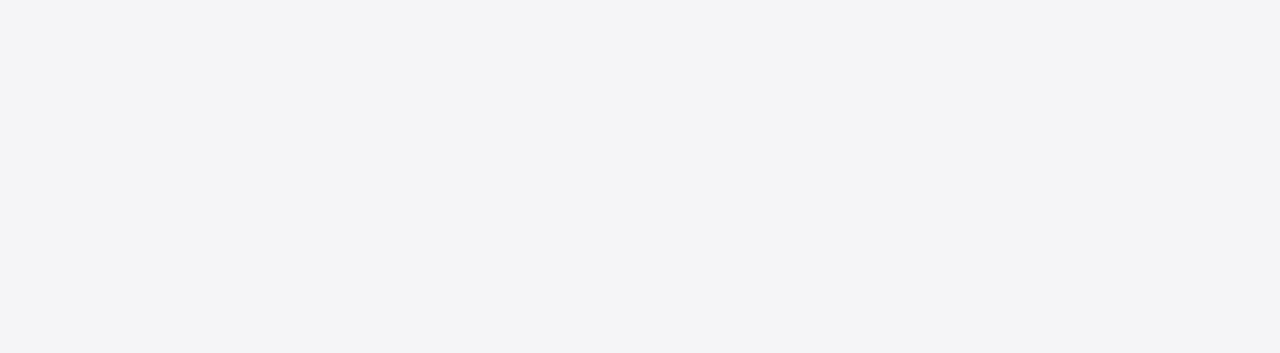
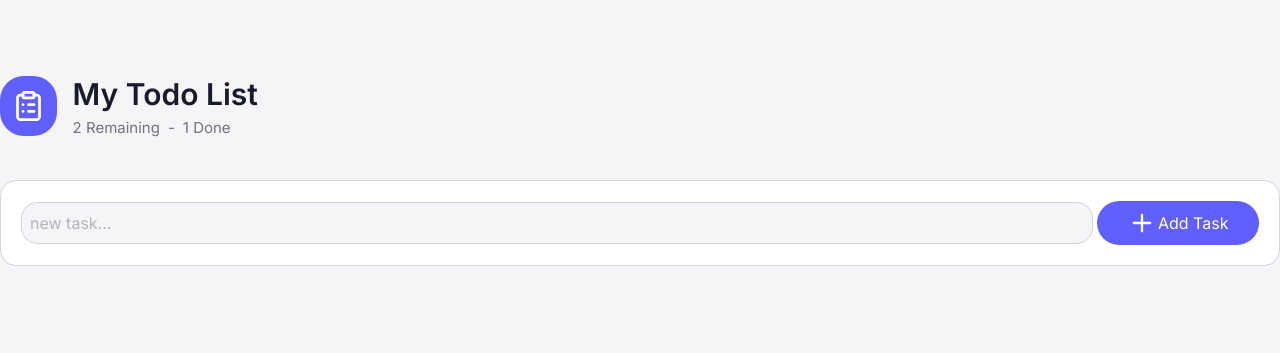
Before and after one commit to HananQerem1/Todo-list, a website: page index.html in a window 1280 px wide. Drawn offline with nearby package versions, Linux system fonts and the light colour scheme; files that its build step writes are made by us from their sources.

Commit message:
implement todo list UI with task management actions

```diff
--- a/assets/css/input.css
+++ b/assets/css/input.css
@@ -42,3 +42,43 @@
         @apply text-secondary text-[15px] capitalize;
     }
 }
+
+@layer utilities{
+    .row-start{
+        @apply flex justify-start items-center;
+    }
+    .row-between{
+        @apply flex justify-between items-center;
+    }
+    .row-end{
+        @apply flex justify-end items-center;
+    }
+    .column{
+        @apply flex flex-col items-start;
+    }
+    .center{
+        @apply flex items-center justify-center;
+    }
+    .placeholder-full-des{
+        @apply bg-bg text-[16px] text-secondary rounded-2xl p-1 sm:p-2 outline-0 focus:border-info/80 w-full;
+    }
+}
+
+@layer components{
+    .button-primary{
+        background: var(--color-info);
+        @apply text-fg rounded-full py-2 gap-0.5 w-[60%] sm:w-[25%] lg:w-[15%] px-1 transition hover:opacity-90;
+        @apply text-[13px] sm:text-[15px] md:text-[16px];
+    }
+    .button-secondary{
+        background: var(--color-fg);
+        @apply rounded-full py-2 gap-1 transition hover:opacity-90;
+        @apply text-[14px] sm:text-[15px] md:text-[16px];
+    }
+    .panel-fg{
+        @apply bg-fg gap-2 p-5 rounded-2xl border border-gray-300 w-full;
+    }
+    .panel-bg{
+        @apply bg-bg rounded-2xl w-full border border-gray-300;
+    }
+}
--- a/index.html
+++ b/index.html
@@ -10,6 +10,37 @@
     <title>Todo-List</title>
 </head>
 <body>
+    <main>
+        <section class="container column gap-10 w-full">
+            <div class="row-start gap-4 w-full">
+                <div class="bg-info rounded-3xl">
+                    <img src="./assets/img/icons/to-do.svg" alt="to-do icon" class="size-15 p-3" />
+                </div>
+                <div class="column w-full">
+                    <h1>my todo list</h1>
+                    <div class="row-start gap-2">
+                        <span>2 remaining</span>
+                        <span>-</span>
+                        <span>1 done</span>
+                    </div>
+                </div>
+            </div>
+            <div class="column gap-3 w-full">
+                <div class="panel-fg">
+                    <form name="addTask" class="w-full row-start gap-1">
+                        <input id="taskName" type="text" name="taskName" placeholder="new task..." class="placeholder-full-des panel-bg"/>
+                        <button type="submit" class="button-primary row-start center addTaskBtn">
+                            <img src="./assets/img/icons/plus.svg" alt="plus icon" class="size-5 sm:size-7"/>
+                            add task
+                        </button>
+                    </form>
+                </div>
+                <div class="task-container w-full">
 
+                </div>
+            </div>
+        </section>
+    </main>
+    <script src="./main.js"></script>
 </body>
 </html>
```
